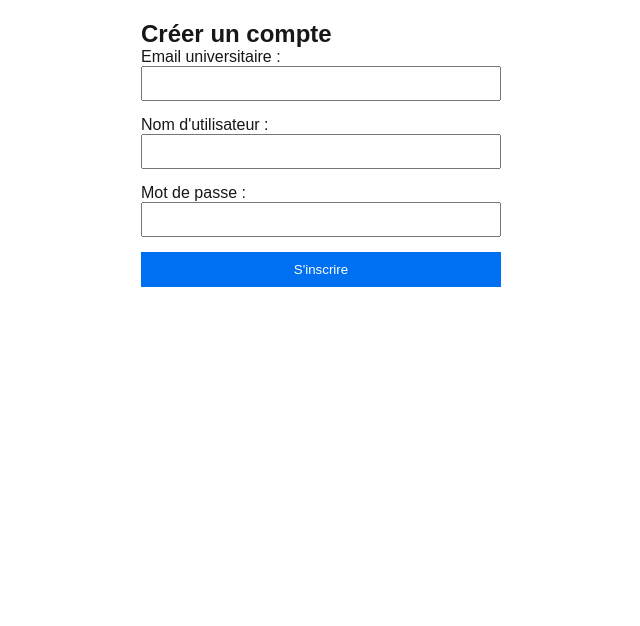
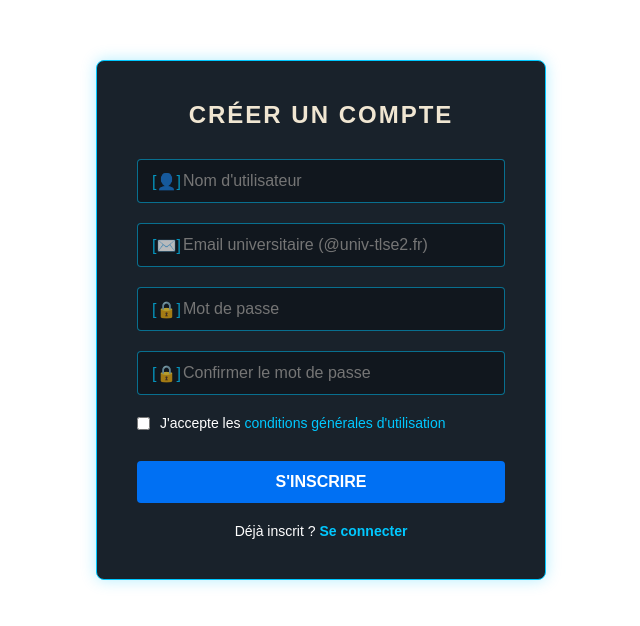
Before and after one commit to Itloow/league-of-stones, a Next.js app in the folder leagueofront/: page /register in a window 1280 px wide. Shown: the top 626 px of the page, without its empty margins (319-959 px from the left). Built offline with nearby package versions, Linux system fonts and the light colour scheme.

Commit message:
ajout de design

```diff
--- a/leagueofront/src/pages/register.jsx
+++ b/leagueofront/src/pages/register.jsx
@@ -1,23 +1,27 @@
-import { useState } from 'react'; // Import du hook d'état
-import { useRouter } from 'next/router'; // Attention, dans le Pages Router, c'est next/router !
+import { useState } from 'react';
+import { useRouter } from 'next/router';
+import Link from 'next/link'; // Import pour le lien de navigation interne
+// Import du Module CSS (CM3-React-II)
+import styles from '../styles/Register.module.css';
 
 export default function Register() {
-  // 1. Définition des états locaux avec useState
+  const [name, setName] = useState('');
   const [email, setEmail] = useState('');
-  const [name, setName] = useState('');
   const [password, setPassword] = useState('');
+  // NOUVEAU : Etats pour la confirmation et la checkbox
+  const [confirmPassword, setConfirmPassword] = useState('');
+  const [acceptCGU, setAcceptCGU] = useState(false);
 
   const [error, setError] = useState('');
   const [isLoading, setIsLoading] = useState(false);
 
   const router = useRouter();
 
-  // 2. Fonction asynchrone pour l'appel API
   const handleSubmit = async (e) => {
     e.preventDefault();
     setError('');
 
-    // Validation stricte du cahier des charges (Tâche 13)
+    // Validations mises à jour selon la maquette et le cahier des charges
     if (!email.endsWith('@univ-tlse2.fr')) {
       setError("L'email doit se terminer par @univ-tlse2.fr");
       return;
@@ -26,10 +30,19 @@ export default function Register() {
       setError("Le nom d'utilisateur doit contenir entre 3 et 28 caractères.");
       return;
     }
+    // NOUVEAU : Validation concordance mots de passe
+    if (password !== confirmPassword) {
+      setError("Les mots de passe ne correspondent pas.");
+      return;
+    }
+    // NOUVEAU : Validation acceptation CGU
+    if (!acceptCGU) {
+      setError("Vous devez accepter les conditions générales.");
+      return;
+    }
 
     setIsLoading(true);
 
-    // Bloc try/catch
     try {
       const response = await fetch('http://localhost:3000/user', {
         method: 'PUT',
@@ -39,75 +52,108 @@ export default function Register() {
         body: JSON.stringify({ email, name, password }),
       });
 
-      // On attend que la réponse JSON soit parsée
       const data = await response.json();
 
-      // Si le Web Service retourne une erreur (ex: email déjà pris)
       if (!response.ok) {
         throw new Error(data.message || 'Erreur lors de l\'inscription');
       }
 
-      // Succès ! Le WS renvoie l'ID
       alert('Compte créé avec succès !');
-      router.push('/login'); // Redirection vers la future page de connexion
+      router.push('/login');
 
     } catch (err) {
-      // Affichage de l'erreur interceptée dans le catch
       setError(err.message);
     } finally {
       setIsLoading(false);
     }
   };
 
-  // 3. Rendu du composant (JSX)
   return (
-    <main style={{ padding: '20px', maxWidth: '400px', margin: '0 auto' }}>
-      <h2>Créer un compte</h2>
+    // Application des classes CSS Module
+    <div className={styles.container}>
+      <main className={styles.registerBox}>
+        <h2 className={styles.title}>Créer un compte</h2>
 
-      {error && <div style={{ color: 'red', marginBottom: '10px' }}>{error}</div>}
+        {error && <div style={{ color: '#ff4444', textAlign: 'center', marginBottom: '15px', fontSize: '14px' }}>{error}</div>}
 
-      <form onSubmit={handleSubmit} style={{ display: 'flex', flexDirection: 'column', gap: '15px' }}>
-        <div>
-          <label>Email universitaire :</label>
+        <form onSubmit={handleSubmit} className={styles.form}>
+          {/* Champ Nom */}
+          <div className={styles.inputGroup}>
+            <span className={styles.inputIcon}>[👤]</span> {/* Placeholder Icône */}
+            <input
+              type="text"
+              placeholder="Nom d'utilisateur"
+              value={name}
+              onChange={(e) => setName(e.target.value)}
+              required
+              className={styles.inputField}
+            />
+          </div>
+
+          {/* Champ Email */}
+          <div className={styles.inputGroup}>
+            <span className={styles.inputIcon}>[✉️]</span>
             <input
               type="email"
+              placeholder="Email universitaire (@univ-tlse2.fr)"
               value={email}
               onChange={(e) => setEmail(e.target.value)}
               required
-            style={{ width: '100%', padding: '8px' }}
+              className={styles.inputField}
             />
           </div>
 
-        <div>
-          <label>Nom d'utilisateur :</label>
+          {/* Champ Password */}
+          <div className={styles.inputGroup}>
+            <span className={styles.inputIcon}>[🔒]</span>
             <input
-            type="text"
-            value={name}
-            onChange={(e) => setName(e.target.value)}
+              type="password"
+              placeholder="Mot de passe"
+              value={password}
+              onChange={(e) => setPassword(e.target.value)}
               required
-            style={{ width: '100%', padding: '8px' }}
+              className={styles.inputField}
             />
           </div>
 
-        <div>
-          <label>Mot de passe :</label>
+          {/* Champ Confirmation Password */}
+          <div className={styles.inputGroup}>
+            <span className={styles.inputIcon}>[🔒]</span>
             <input
               type="password"
-            value={password}
-            onChange={(e) => setPassword(e.target.value)}
+              placeholder="Confirmer le mot de passe"
+              value={confirmPassword}
+              onChange={(e) => setConfirmPassword(e.target.value)}
               required
-            style={{ width: '100%', padding: '8px' }}
+              className={styles.inputField}
             />
+          </div>
+
+          {/* Checkbox CGU */}
+          <div className={styles.checkboxGroup}>
+            <input
+              type="checkbox"
+              id="cgu"
+              checked={acceptCGU}
+              onChange={(e) => setAcceptCGU(e.target.checked)}
+              required
+            />
+            <label htmlFor="cgu">J'accepte les <a href="#">conditions générales d'utilisation</a></label>
           </div>
 
           <button
             type="submit"
             disabled={isLoading}
-          style={{ padding: '10px', backgroundColor: isLoading ? '#ccc' : '#0070f3', color: 'white', border: 'none', cursor: 'pointer' }}
+            className={styles.submitBtn}
           >
             {isLoading ? 'Inscription...' : "S'inscrire"}
           </button>
         </form>
+
+        <p className={styles.footerLink}>
+          Déjà inscrit ? <Link href="/login">Se connecter</Link>
+        </p>
       </main>
+    </div>
   );
 }
--- /dev/null
+++ b/leagueofront/src/styles/Register.module.css
@@ -0,0 +1,109 @@
+/* src/styles/Register.module.css */
+.container {
+  display: flex;
+  justify-content: center;
+  align-items: center;
+  min-height: 80vh; /* Centrage vertical grossier en attendant le layout global */
+  color: white;
+  font-family: sans-serif; /* À remplacer par la police du projet plus tard */
+}
+
+.registerBox {
+  background-color: rgba(0, 10, 20, 0.9); /* Fond très sombre transparent */
+  padding: 40px;
+  border-radius: 8px;
+  border: 1px solid #00c8ff; /* Bordure néon bleu */
+  width: 100%;
+  max-width: 450px;
+  box-shadow: 0 0 15px rgba(0, 200, 255, 0.3);
+}
+
+.title {
+  text-align: center;
+  color: #f0e6d2; /* Couleur dorée type LoL */
+  text-transform: uppercase;
+  margin-bottom: 30px;
+  letter-spacing: 2px;
+}
+
+.form {
+  display: flex;
+  flex-direction: column;
+  gap: 20px;
+}
+
+.inputGroup {
+  position: relative;
+}
+
+.inputIcon {
+  position: absolute;
+  left: 15px;
+  top: 50%;
+  transform: translateY(-50%);
+  color: #00c8ff;
+  opacity: 0.7;
+}
+
+.inputField {
+  width: 100%;
+  padding: 12px 15px 12px 45px; /* Padding gauche pour l'icône */
+  background-color: rgba(0, 0, 0, 0.3);
+  border: 1px solid rgba(0, 200, 255, 0.5);
+  border-radius: 4px;
+  color: white;
+  font-size: 16px;
+}
+
+.inputField:focus {
+  outline: none;
+  border-color: #00c8ff;
+  box-shadow: 0 0 5px rgba(0, 200, 255, 0.5);
+}
+
+.checkboxGroup {
+  display: flex;
+  align-items: center;
+  gap: 10px;
+  font-size: 14px;
+}
+
+.checkboxGroup a {
+  color: #00c8ff;
+  text-decoration: none;
+}
+
+.submitBtn {
+  background-color: #0070f3; /* Bleu plein LoL */
+  color: white;
+  border: none;
+  padding: 12px;
+  border-radius: 4px;
+  font-size: 16px;
+  text-transform: uppercase;
+  font-weight: bold;
+  cursor: pointer;
+  transition: background-color 0.2s;
+  margin-top: 10px;
+}
+
+.submitBtn:hover {
+  background-color: #0056b3;
+}
+
+.submitBtn:disabled {
+  background-color: #555;
+  cursor: not-allowed;
+}
+
+.footerLink {
+  text-align: center;
+  margin-top: 20px;
+  font-size: 14px;
+}
+
+.footerLink a {
+  color: #00c8ff;
+  text-decoration: none;
+  font-weight: bold;
+}
```
Also changed, not shown: leagueofront/src/pages/index.jsx (+69 -76 lines), leagueofront/src/styles/Home.module.css (added, +143 -0 lines). Lines whose indentation alone changed are shown as unchanged.
